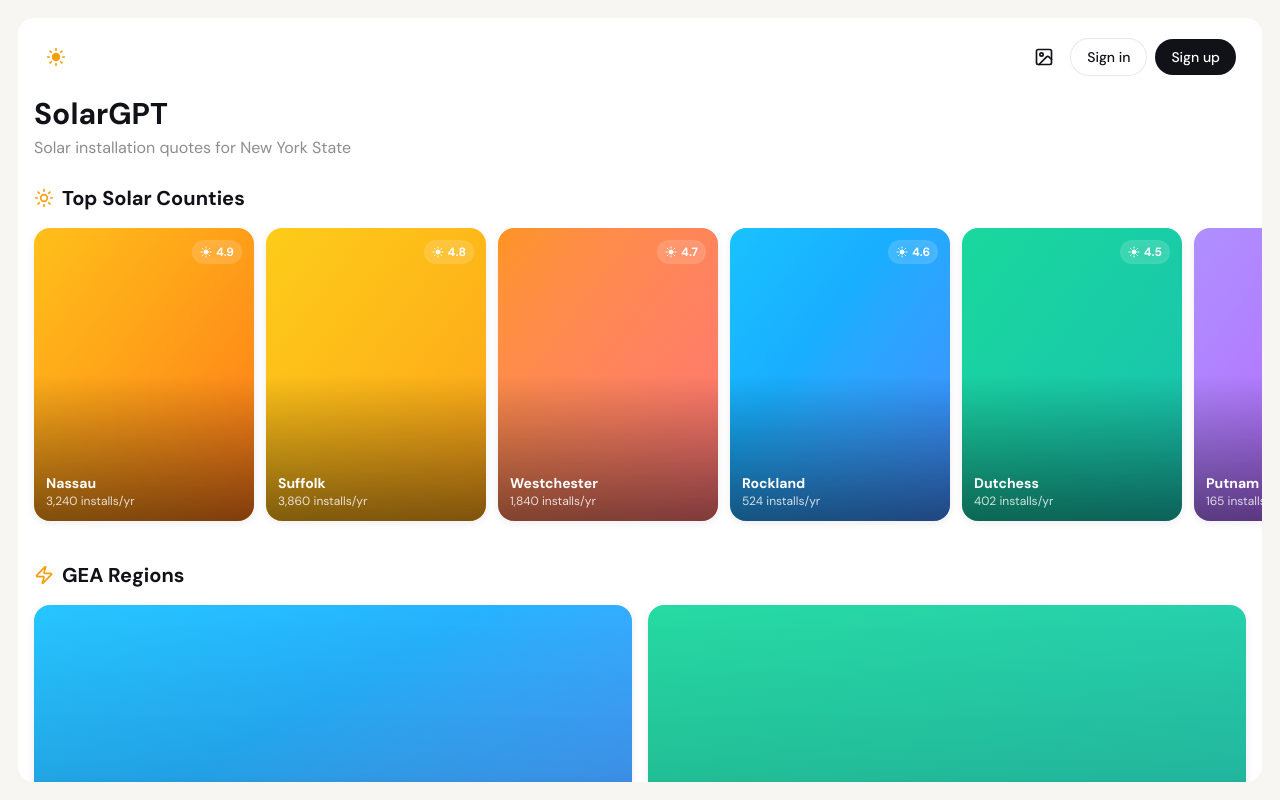
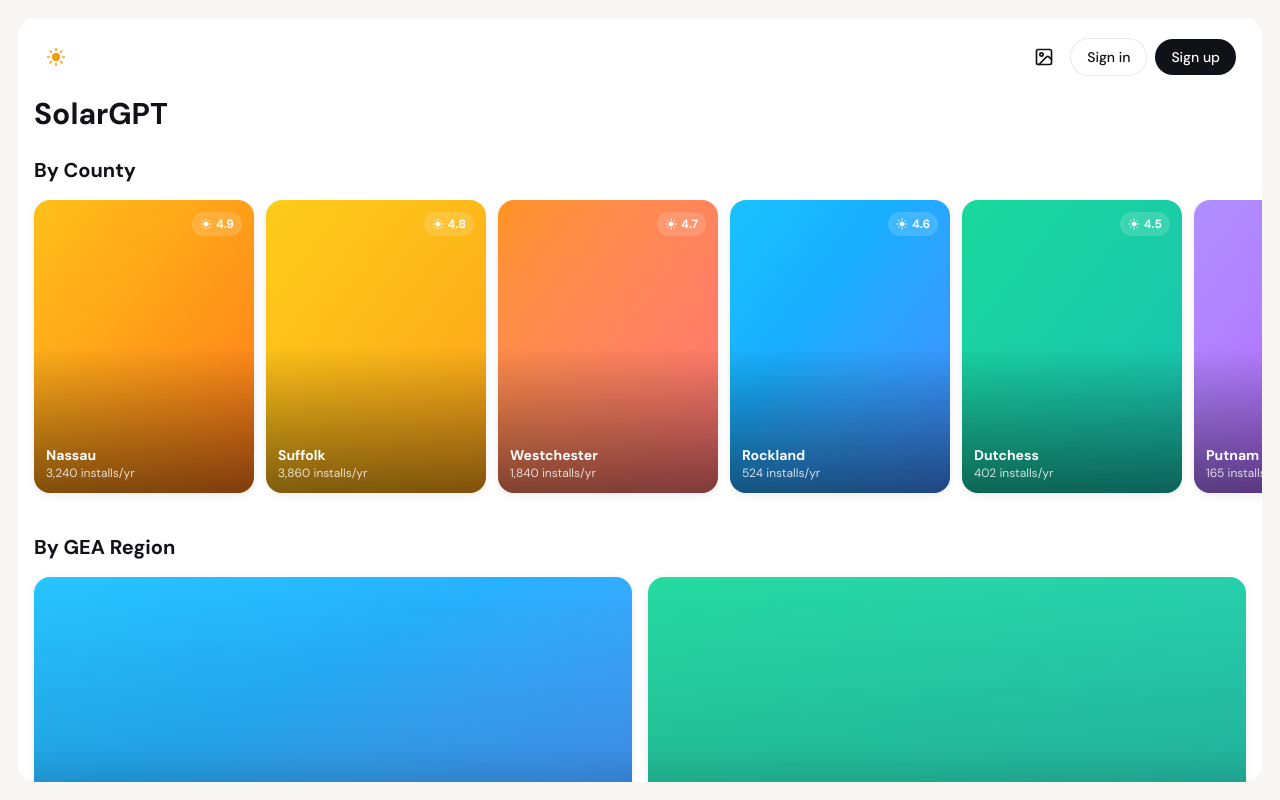
Before and after one commit to nyd-user-1/solar-gpt, a Next.js app: page /explore in a window 1280 px wide. Built offline with nearby package versions, Linux system fonts and the light colour scheme.

Commit message:
Simplify explore page headings
Drop the hero subtitle and the icons in the section headings, and rename
"Top Solar Counties" to "By County" and "GEA Regions" to "By GEA Region".

https://claude.ai/code/session_01UEGMjs8KnKeese6SWtshmp

```diff
--- a/src/app/(app)/explore/page.tsx
+++ b/src/app/(app)/explore/page.tsx
@@ -88,13 +88,11 @@ export default function ExplorePage() {
           {/* Hero */}
           <div className="mb-6">
             <h1 className="text-3xl font-bold text-[var(--txt)]">SolarGPT</h1>
-            <p className="text-[var(--muted)] mt-1">Solar installation quotes for New York State</p>
           </div>
 
           {/* Top counties horizontal scroll */}
-          <h2 className="text-xl font-bold text-[var(--txt)] mb-4 flex items-center gap-2">
-            <Sun className="h-5 w-5 text-solar" />
-            Top Solar Counties
+          <h2 className="text-xl font-bold text-[var(--txt)] mb-4">
+            By County
           </h2>
           <div className="-mx-4 overflow-x-auto scrollbar-hide">
             <div className="flex gap-3 px-4 snap-x snap-mandatory pb-2">
@@ -105,9 +103,8 @@ export default function ExplorePage() {
           </div>
 
           {/* GEA Regions grid */}
-          <h2 className="text-xl font-bold text-[var(--txt)] mt-8 mb-4 flex items-center gap-2">
-            <Zap className="h-5 w-5 text-solar" />
-            GEA Regions
+          <h2 className="text-xl font-bold text-[var(--txt)] mt-8 mb-4">
+            By GEA Region
           </h2>
           <div className="grid grid-cols-1 sm:grid-cols-2 gap-4">
             {GEA_REGIONS.map((region, i) => (
```
